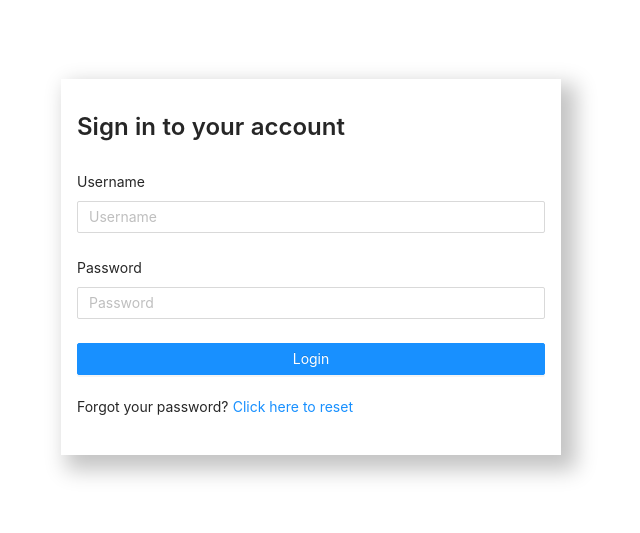
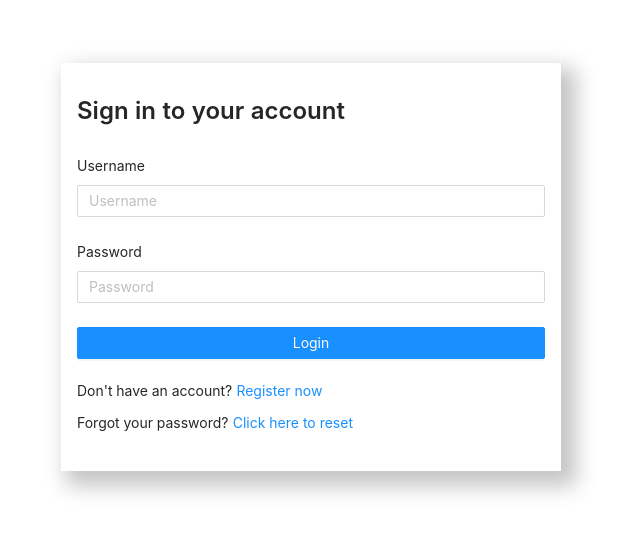
Before and after one commit to itsmitchyyy/ci-cd, a React (Create React App) app: page / in a window 1280 px wide. Shown: the part 133-666 px from the top of the page, without its empty margins (329-969 px from the left). Built offline with nearby package versions, Linux system fonts and the light colour scheme.

Commit message:
fix ui issue on login

```diff
--- a/src/components/templates/Login/Login.tsx
+++ b/src/components/templates/Login/Login.tsx
@@ -12,10 +12,15 @@ import {
 type Props = {
   formData?: { username: string; password: string };
   onClickForgotPassword?: () => void;
+  onClickRegisterNow?: () => void;
 };
 
 // eslint-disable-next-line @typescript-eslint/explicit-module-boundary-types
-export default function Login({ formData, onClickForgotPassword }: Props) {
+export default function Login({
+  formData,
+  onClickForgotPassword,
+  onClickRegisterNow,
+}: Props) {
   return (
     <FormWrapper>
       <FormContainer>
@@ -25,6 +30,12 @@ export default function Login({ formData, onClickForgotPassword }: Props) {
 
         <LoginForm layout="vertical" formData={formData} />
         <ForgotPasswordContainer>
+          <span>
+            Don&apos;t have an account?
+            <Button type="link" onClick={onClickRegisterNow}>
+              Register now
+            </Button>
+          </span>
           <span>
             Forgot your password?
             <Button type="link" onClick={onClickForgotPassword}>
--- a/src/components/templates/Login/elements.ts
+++ b/src/components/templates/Login/elements.ts
@@ -23,6 +23,7 @@ const FormContainer = styled.div`
 const ForgotPasswordContainer = styled.div`
   margin: 1rem 0;
   display: flex;
+  flex-direction: column;
 `;
 
 export { FormContainer, HeaderContainer, ForgotPasswordContainer, FormWrapper };
```
